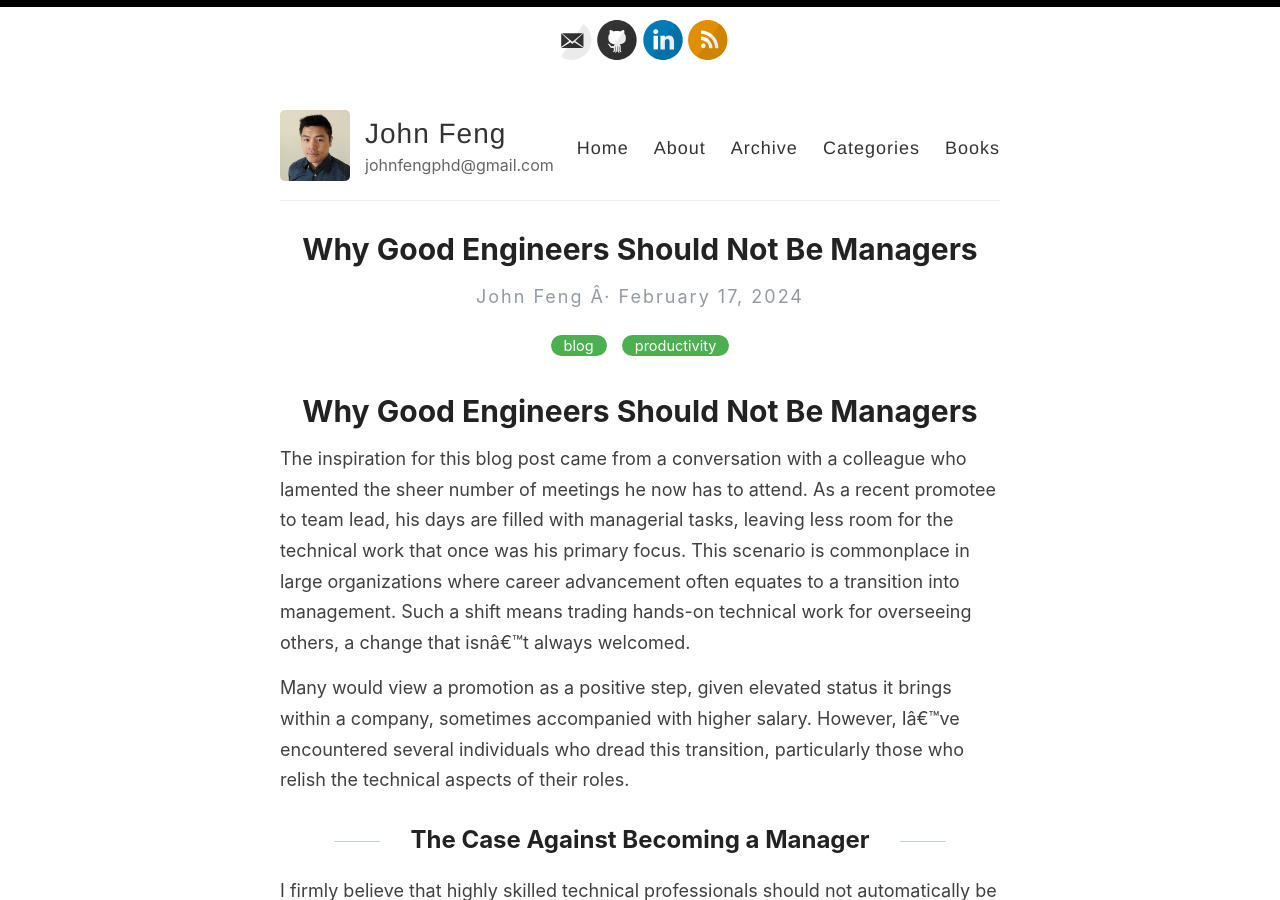
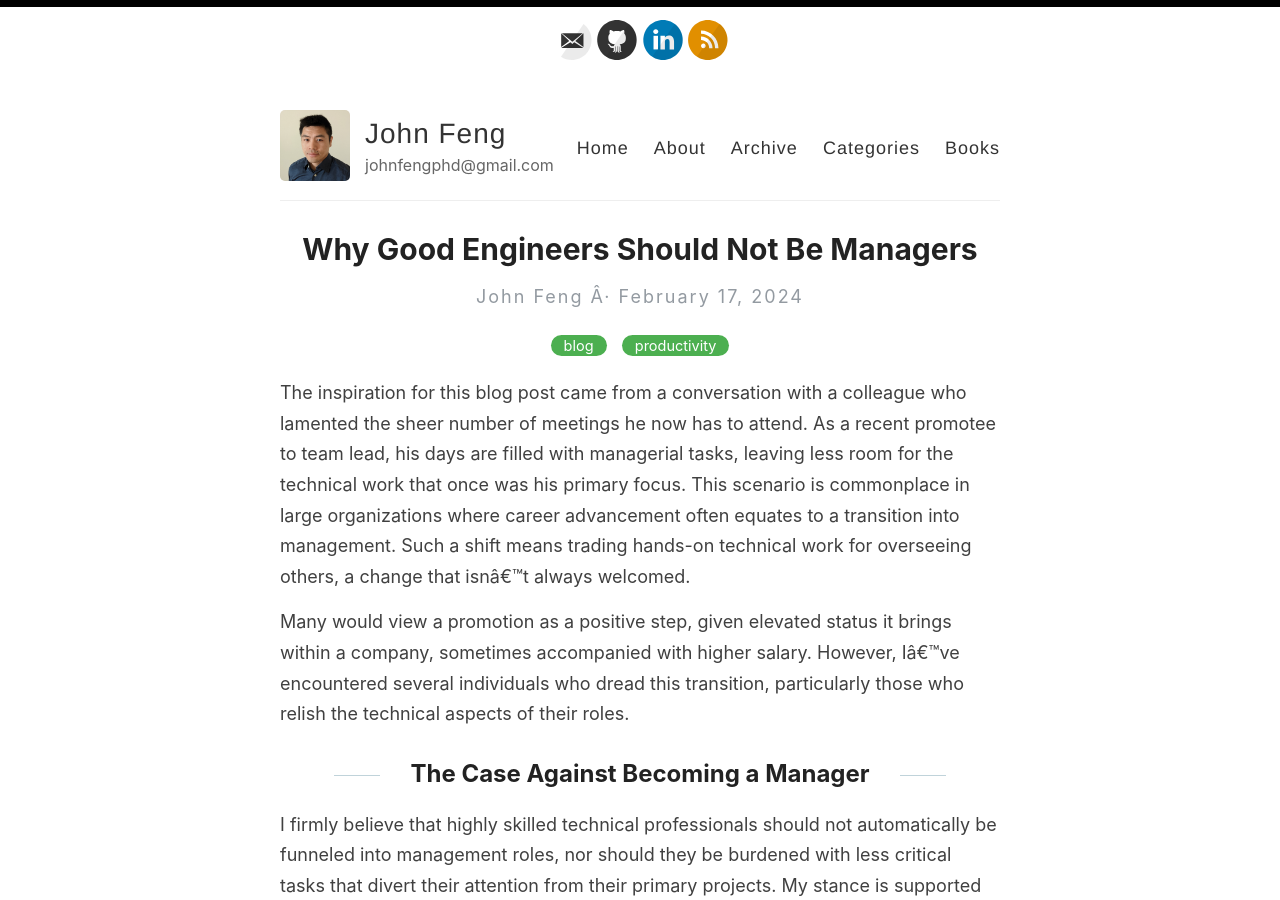
Before and after one commit to johnnykfeng/johnnykfeng.github.io, a Jekyll site: the page built from _posts/2024-02-17-Theory_of_productivity_GPT4.md, in a window 1280 px wide and 900 px high. Built offline with Jekyll 4.4.1, drawn with Linux system fonts in a browser that asks for light colours.

Commit message:
Remove section on why good engineers should not be managers

```diff
--- a/_posts/2024-02-17-Theory_of_productivity_GPT4.md
+++ b/_posts/2024-02-17-Theory_of_productivity_GPT4.md
@@ -4,8 +4,6 @@ title:  Why Good Engineers Should Not Be Managers
 categories: [blog, productivity]
 
 ---
-
-# Why Good Engineers Should Not Be Managers
 
 The inspiration for this blog post came from a conversation with a colleague who lamented the sheer number of meetings he now has to attend. As a recent promotee to team lead, his days are filled with managerial tasks, leaving less room for the technical work that once was his primary focus. This scenario is commonplace in large organizations where career advancement often equates to a transition into management. Such a shift means trading hands-on technical work for overseeing others, a change that isn't always welcomed.
 
```
